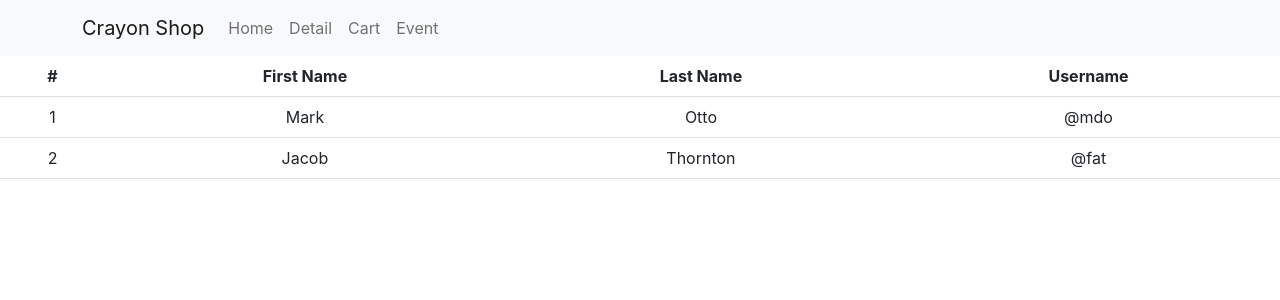
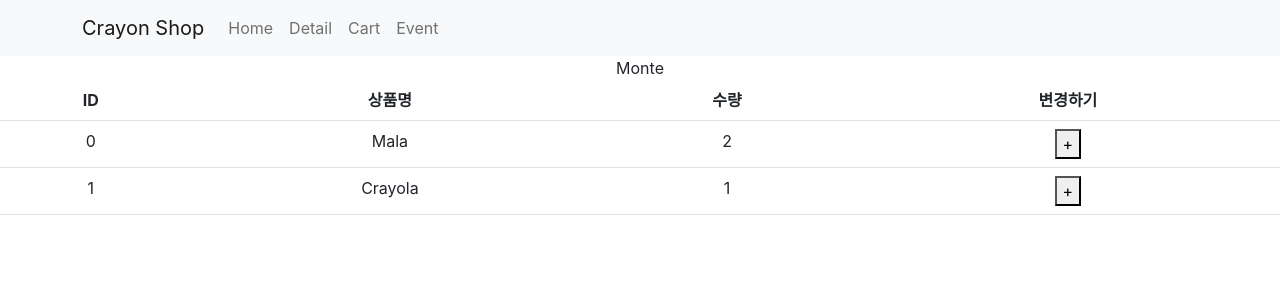
Before and after one commit to monte-kim/playground, a React (Create React App) app: page /cart in a window 1280 px wide. Shown: the top 300 px of the page. Built offline with nearby package versions, Linux system fonts and the light colour scheme.

Commit message:
ADD Redux

```diff
--- a/package.json
+++ b/package.json
@@ -3,6 +3,7 @@
   "version": "0.1.0",
   "private": true,
   "dependencies": {
+    "@reduxjs/toolkit": "^1.8.5",
     "@testing-library/jest-dom": "^5.16.5",
     "@testing-library/react": "^13.3.0",
     "@testing-library/user-event": "^13.5.0",
@@ -11,6 +12,7 @@
     "react": "^18.2.0",
     "react-bootstrap": "^2.5.0",
     "react-dom": "^18.2.0",
+    "react-redux": "^8.0.2",
     "react-router-dom": "^6.3.0",
     "react-scripts": "5.0.1",
     "styled-components": "^5.3.5",
--- a/src/index.js
+++ b/src/index.js
@@ -4,13 +4,17 @@ import "./index.css";
 import App from "./App";
 import reportWebVitals from "./reportWebVitals";
 import { BrowserRouter } from "react-router-dom";
+import { Provider } from "react-redux";
+import store from "./store";
 
 const root = ReactDOM.createRoot(document.getElementById("root"));
 root.render(
   <React.StrictMode>
-    <BrowserRouter>
-      <App />
-    </BrowserRouter>
+    <Provider store={store}>
+      <BrowserRouter>
+        <App />
+      </BrowserRouter>
+    </Provider>
   </React.StrictMode>
 );
 
--- a/src/routes/Cart.js
+++ b/src/routes/Cart.js
@@ -1,30 +1,45 @@
 import { Table } from "react-bootstrap";
+import { useDispatch, useSelector } from "react-redux";
+import { changeName } from "../store";
 
 function Cart() {
+  let state = useSelector((state) => {
+    return state;
+  });
+
+  let dispatch = useDispatch(); //send msg to store.js "pls change"
+
   return (
     <div>
+      {state.user}
       <Table>
         <thead>
           <tr>
-            <th>#</th>
-            <th>First Name</th>
-            <th>Last Name</th>
-            <th>Username</th>
+            <th>ID</th>
+            <th>상품명</th>
+            <th>수량</th>
+            <th>변경하기</th>
           </tr>
         </thead>
         <tbody>
-          <tr>
-            <td>1</td>
-            <td>Mark</td>
-            <td>Otto</td>
-            <td>@mdo</td>
-          </tr>
-          <tr>
-            <td>2</td>
-            <td>Jacob</td>
-            <td>Thornton</td>
-            <td>@fat</td>
-          </tr>
+          {state.items.map((a, i) => {
+            return (
+              <tr key={i}>
+                <td>{state.items[i].id}</td>
+                <td>{state.items[i].name}</td>
+                <td>{state.items[i].count}</td>
+                <td>
+                  <button
+                    onClick={() => {
+                      dispatch(changeName());
+                    }}
+                  >
+                    +
+                  </button>
+                </td>
+              </tr>
+            );
+          })}
         </tbody>
       </Table>
     </div>
--- /dev/null
+++ b/src/store.js
@@ -0,0 +1,32 @@
+import { configureStore, createSlice } from "@reduxjs/toolkit";
+
+//similar to useState()
+let user = createSlice({
+  name: "User Name",
+  initialState: "Monte",
+  reducers: {
+    //state changing function
+    changeName() {
+      return "Clemente";
+    },
+  },
+});
+
+let items = createSlice({
+  name: "Items",
+  initialState: [
+    { id: 0, name: "Mala", count: 2 },
+    { id: 1, name: "Crayola", count: 1 },
+  ],
+});
+
+//export the state changing function
+export let { changeName } = user.actions;
+
+//load so others can use
+export default configureStore({
+  reducer: {
+    user: user.reducer,
+    items: items.reducer,
+  },
+});
```
Also changed, not shown: 1 other file (tests, documents, lock files or other folders).
